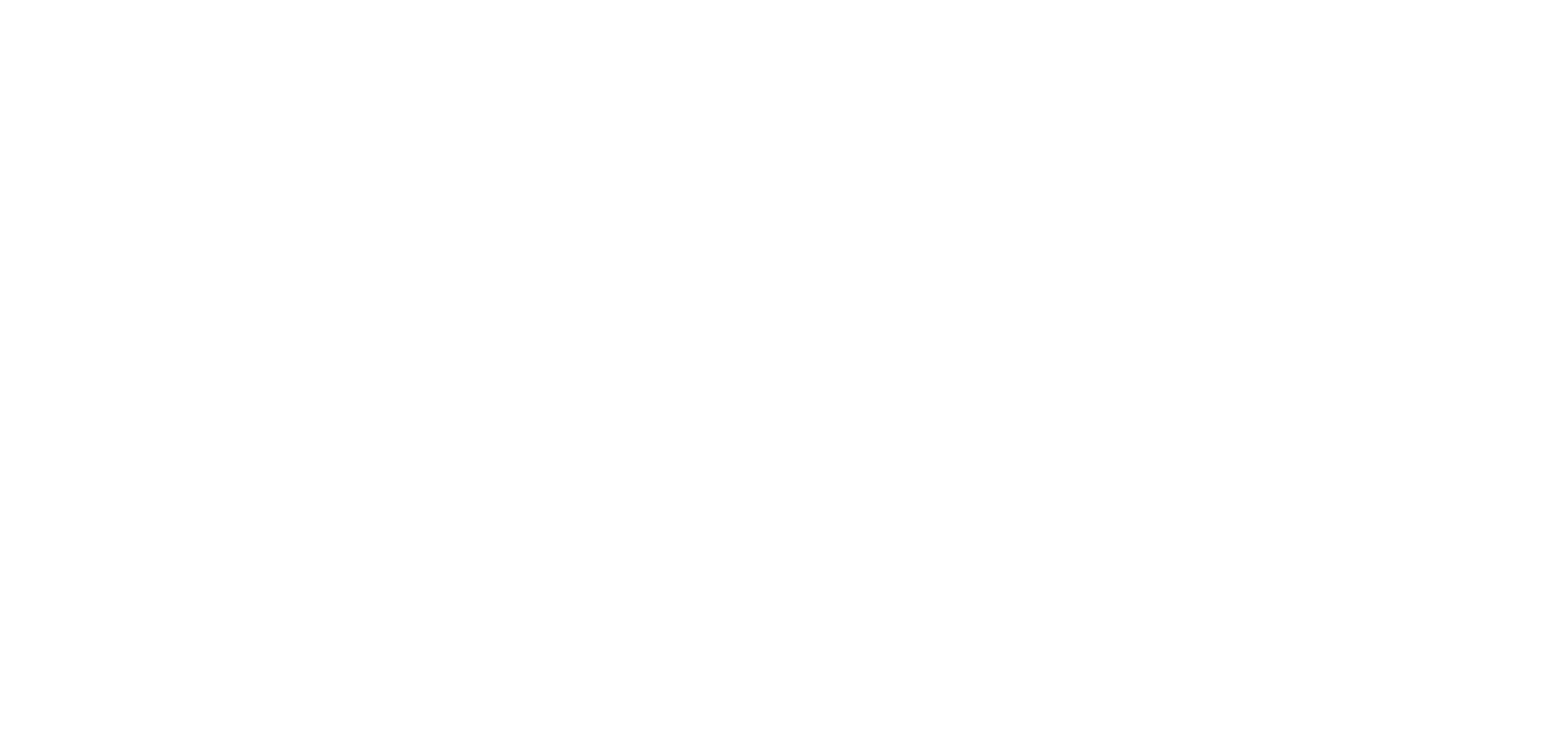
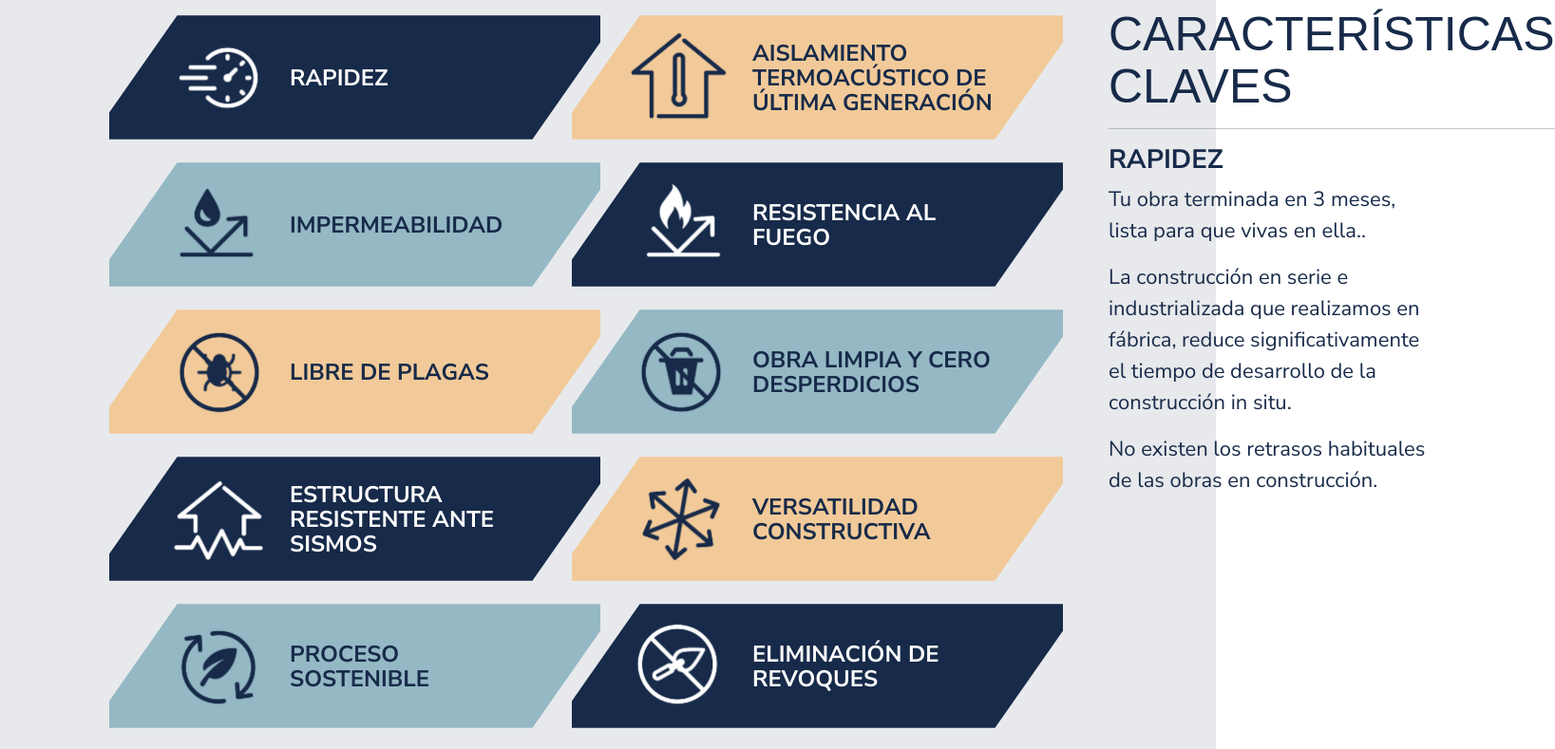
Before and after one commit to facundo1996/amazonia, a React (Create React App) app: page / in a window 1280 px wide. Shown: the part 1560-2349 px from the top of the page at 95% size, 1637 px wide, since content can reach past the window. Before the commit the page ends 1513 px from the top, so only its background shows below. Built offline with nearby package versions, Linux system fonts and the light colour scheme; a web font is replaced by a local one.

Commit message:
Add caracteristics

```diff
--- a/src/components/Characteristics.jsx
+++ b/src/components/Characteristics.jsx
@@ -1,7 +1,197 @@
-import React from 'react'
+import React, { useState } from 'react'
 
 export default function Characteristics() {
+
+  const characteristics = [
+    {
+      title: 'RAPIDEZ',
+      descriptions: [
+        'Tu obra terminada en 3 meses, lista para que vivas en ella..',
+        'La construcción en serie e industrializada que realizamos en fábrica, reduce significativamente el tiempo de desarrollo de la construcción in situ.',
+        'No existen los retrasos habituales de las obras en construcción.',
+      ],
+      icon1: '/icons/characteristics/1-rapidez-blanco.png',
+      icon2: '/icons/characteristics/1-rapidez-azul.png',
+      color: 'white',
+      background: '#172A49'
+    },
+    {
+      title: 'AISLAMIENTO TERMOACÚSTICO DE ÚLTIMA GENERACIÓN',
+      descriptions: [
+        'Garantizamos interiores confortables, gran eficiencia energética reduciendo así los costos de calefacción y refrigeración.'
+      ],
+      icon1: '/icons/characteristics/2-aislamiento-azul.png',
+      icon2: '/icons/characteristics/2-aislamiento-azul.png',
+      color: '#172A49',
+      background: '#F2CA99'
+    },
+    {
+      title: 'IMPERMEABILIDAD',
+      descriptions: [
+        'La estructura molecular de nuestros muros está diseñada para prevenir la infiltración de agua, evitando así la transmisión de humedad por capilaridad o impregnación.',
+        'Implica que no hay necesidad de aplicar revoques impermeables.'
+      ],
+      icon1: '/icons/characteristics/3-impermeabilidad-azul.png',
+      icon2: '/icons/characteristics/3-impermeabilidad-azul.png',
+      color: '#172A49',
+      background: '#94B8C4'
+    },
+    {
+      title: 'RESISTENCIA AL FUEGO',
+      descriptions: [
+        'Nuestros muros de hormigón celular resisten el fuego directo, pudiendo utilizarse como pared de fuego. Son auto-extinguibles, químicamente inertes y no tóxicos, siendo esta una de las tantas características que dotan de superioridad a nuestro sistema constructivo. '
+      ],
+      icon1: '/icons/characteristics/4-fuego-blanco.png',
+      icon2: '/icons/characteristics/4-fuego-azul.png',
+      color: 'white',
+      background: '#172A49'
+    },
+    {
+      title: 'LIBRE DE PLAGAS',
+      descriptions: [
+        'El hormigón celular con el que están fabricados nuestros muros, es un material inorgánico por lo que no favorece la formación de plagas y además, tiene alta resistencia a hongos, insectos y termitas.',
+      ],
+      icon1: '/icons/characteristics/5-plagas-azul.png',
+      icon2: '/icons/characteristics/5-plagas-azul.png',
+      color: '#172A49',
+      background: '#F2CA99'
+    },
+    {
+      title: 'OBRA LIMPIA Y CERO DESPERDICIOS',
+      descriptions: [
+        'Al ser un proceso industrializado, fundamentado en un desarrollo de ingeniería de detalle, no hay desechos ni desperdicios de obra. Entorno limpio y eficiente.'
+      ],
+      icon1: '/icons/characteristics/6-desperdicios-azul.png',
+      icon2: '/icons/characteristics/6-desperdicios-azul.png',
+      color: '#172A49',
+      background: '#94B8C4'
+    },
+    {
+      title: 'ESTRUCTURA RESISTENTE ANTE SISMOS',
+      descriptions: [
+        'Sistema apto para instalarse en zonas clasificadas con riesgo sísmico.'
+      ],
+      icon1: '/icons/characteristics/7-resistente-blanco.png',
+      icon2: '/icons/characteristics/7-resistente-azul.png',
+      color: 'white',
+      background: '#172A49'
+    },
+    {
+      title: 'VERSATILIDAD CONSTRUCTIVA',
+      descriptions: [
+        'Sistema constructivo adaptable a todo tipo de proyectos y necesidades del cliente.',
+        'Soluciones flexibles y personalizadas en diferentes escalas y contextos.',
+        'Amplia variedad de acabados y revestimientos para satisfacer preferencias individuales.',
+      ],
+      icon1: '/icons/characteristics/8-versatilidad-azul.png',
+      icon2: '/icons/characteristics/8-versatilidad-azul.png',
+      color: '#172A49',
+      background: '#F2CA99'
+    },
+    {
+      title: 'PROCESO SOSTENIBLE',
+      descriptions: [
+        'En nuestro proceso, adoptamos una mentalidad sostenible en todo el ciclo productivo, donde los desperdicios se reutilizan y tenemos un fuerte compromiso con la conciencia ambiental.'
+      ],
+      icon1: '/icons/characteristics/9-proceso-sostenible-azul.png',
+      icon2: '/icons/characteristics/9-proceso-sostenible-azul.png',
+      color: '#172A49',
+      background: '#94B8C4'
+    },
+    {
+      title: 'ELIMINACIÓN DE REVOQUES',
+      descriptions: [
+        'Tecnología de punta aplicada en la fabricación de nuestros muros y estrictos controles de calidad al momento del montaje de los mismos en el terreno de obra.',
+        'No hay necesidad de revoques gruesos o finos, lo que permite aplicar directamente el revestimiento elegido por el cliente o simplemente una fina capa de pintura aportando color al acabado del muro',
+        'Esta característica distintiva no sólo agiliza significativamente el proceso constructivo, ahorra tiempo y recursos sino que también garantiza un acabado impecable que supera los estándares convencionales de los sistemas constructivos actuales.',
+      ],
+      icon1: '/icons/characteristics/10-revoques-blanco.png',
+      icon2: '/icons/characteristics/10-revoques-blanco.png',
+      color: 'white',
+      background: '#172A49'
+    },
+    {
+      title: 'REDUCCIÓN DEL PESO MUERTO',
+      descriptions: [
+        'Debido a la ligereza de nuestros muros de hormigón celular, la carga muerta considerada en el cálculo estructural es significativamente menor, lo que resulta en fundaciones y estructuras de menor porte y volumen. Esto no solo reduce costos, sino que también acelera el proceso de construcción.',
+        'Una de las características destacadas del hormigón celular es su ligereza, es un 65% más liviano que los materiales tradicionales.',
+      ],
+      icon1: '/icons/characteristics/11-reduccion-azul.png',
+      icon2: '/icons/characteristics/11-reduccion-azul.png',
+      color: '#172A49',
+      background: '#F2CA99'
+    },
+    {
+      title: 'INSTALACIONES INTEGRADAS',
+      descriptions: [
+        'Las instalaciones, como agua, gas natural, electricidad y desagües, son canalizadas en el muro dentro de nuestra planta de producción, eliminando la necesidad de hacerlas en obra.',
+      ],
+      icon1: '/icons/characteristics/12-instalaciones-azul.png',
+      icon2: '/icons/characteristics/12-instalaciones-azul.png',
+      color: '#172A49',
+      background: '#94B8C4'
+    },
+    {
+      title: 'SOLUCIÓN INTEGRAL PARA EL CLIENTE',
+      descriptions: ['En nuestra empresa, garantizamos a nuestros clientes un proyecto completado rápidamente, con la mejor calidad y eficiencia, sin costos adicionales ni malestares. Además de llevar a cabo su proyecto, ofrecemos la opción de elegir entre modelos estandarizados para ahorrar tiempo y dinero, o trabajar en colaboración con su propio arquitecto/a para satisfacer sus necesidades específicas.'],
+      icon1: '/icons/characteristics/13-solucion-integral-blanco.png',
+      icon2: '/icons/characteristics/13-solucion-integral-azul.png',
+      color: 'white',
+      background: '#172A49'
+    },
+    {
+      title: 'SIN COSTOS ADICIONALES',
+      descriptions: [
+        'Transparencia total y tranquilidad financiera. Te garantizamos que no habrá costos ocultos ni adicionales. Nos comprometemos a brindarte una experiencia de construcción sin complicaciones.'
+      ],
+      icon1: '/icons/characteristics/14-sin-costos-azul.png',
+      icon2: '/icons/characteristics/14-sin-costos-azul.png',
+      color: '#172A49',
+      background: '#F2CA99'
+    },
+  ]
+
+  const [itemSelected, setItemSelected] = useState(characteristics[0])
+
+
+
   return (
-    <div>Characteristics</div>
+    <div className='characteristics-container'>
+      <div className='row-container'>
+
+        <div className='box-cards-container'>
+          {
+            characteristics.map((item, index) => (
+
+              <div onClick={() => setItemSelected(item)} key={index} className="box-card">
+                <div style={{ backgroundColor: item.background }} className="bg-card">
+                </div>
+
+                <div className="box-content">
+                  <img className='img-card' src={item.icon1} alt="" />
+                  <div style={{ color: item.color }} className='title-card'>{item.title}</div>
+                </div>
+              </div>
+
+            ))
+          }
+
+        </div>
+
+        <div className='w-100 ps-5'>
+          <h3 className=''>CARACTERÍSTICAS <br /> CLAVES</h3>
+          <hr />
+          <h4>{itemSelected.title}</h4>
+          {
+            itemSelected.descriptions.map((description, index) => (
+              <p className='text-description' key={index}>
+                {description}
+              </p>
+            ))
+          }
+        </div>
+
+      </div>
+    </div>
   )
 }
--- a/src/index.css
+++ b/src/index.css
@@ -1,6 +1,8 @@
 :root{
   --primary: #172A49;
   --white: white;
+  --card-1: '#F2CA99';
+  --card-selected: transparent;
   --font-title: "Afacad", sans-serif;
   --font-text: "Nunito Sans", sans-serif;
 }
@@ -25,6 +27,18 @@ body {
 .bg-transparent{
   background-color: transparent;
   transition: 0.5s;
+}
+h3{
+  color: var(--primary);
+  font-size: 50px;
+  line-height: 55px;
+  font-family: var(--font-title);
+}
+h4{
+  color: var(--primary);
+  font-family: var(--font-text);
+  font-size: 28px;
+  font-weight: bold;
 }
 
 /* NAVBAR */
@@ -131,3 +145,69 @@ body {
   color: var(--primary);
   font-family: var(--font-text);
 }
+/* CHARACTERISTICS */
+.characteristics-container{
+  background-color: #e7e9ec;
+}
+
+.row-container{
+  padding: 80px 0px 80px 115px;
+  position: relative;
+  display: flex;
+}
+
+.box-cards-container{
+  width: 1070px;
+  display: grid;
+  grid-template-columns: repeat(2, auto);
+  grid-gap: 10px 0px;
+}
+
+.box-card {
+  width: 517px;
+  height: 145px;
+  position: relative;
+  overflow: hidden;
+}
+.box-card:nth-child(even) {
+  margin-left: -30px;
+}
+
+.box-content{
+  height: 100%;
+  position: absolute;
+  left: 50px;
+  z-index: 20;
+  display: flex;
+  justify-content: center;
+  align-items: center;
+  font-size: 31px;
+  font-weight: 700;
+  gap: 10px;
+}
+
+.bg-card{
+  position: absolute;
+  inset: 0;
+  z-index: 10;
+  transform: skew(-35deg);
+  scale: 0.9;
+}
+
+.img-card{
+  width: 130px;
+}
+
+.title-card{
+  width: 265px;
+  font-size: 24px;
+  font-family: var(--font-text);
+  font-weight: bold;
+  line-height: 26px;
+}
+.text-description{
+  font-family: var(--font-text);
+  font-size: 22px;
+  color: var(--primary);
+  padding-right: 125px;
+}
```
